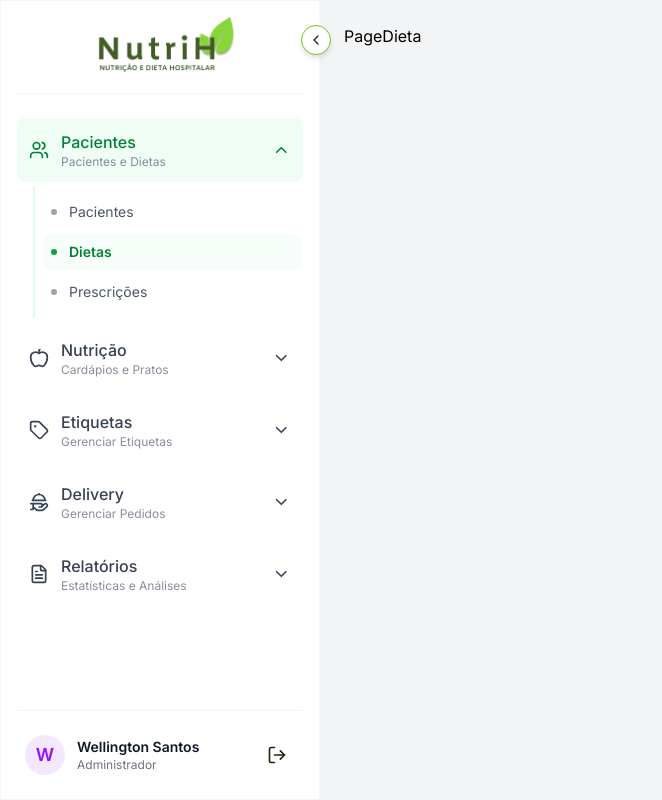
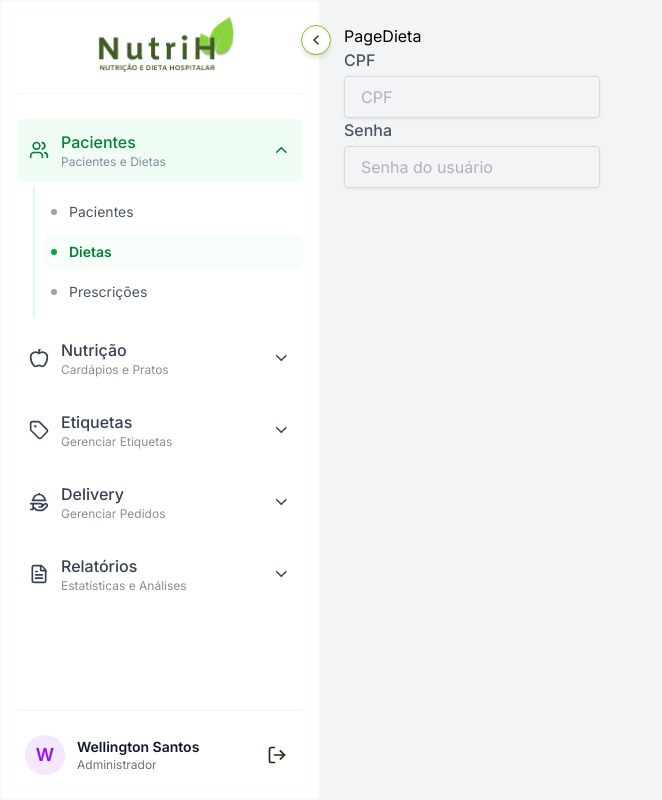
Before and after one commit to UA-Desenvolvimento-e-Inovacao/nutricao-web, a Next.js app: page /paciente/dieta in a window 1280 px wide. Shown: the whole page, without its empty margins (0-662 px from the left). Built offline with nearby package versions, Linux system fonts and the light colour scheme.

Commit message:
componetização de elementos do input

```diff
--- a/src/app/(private)/paciente/dieta/page.tsx
+++ b/src/app/(private)/paciente/dieta/page.tsx
@@ -1,8 +1,13 @@
+import Input from '@/src/components/forms/Input'
 import React from 'react'
 
 function PageDieta() {
   return (
-    <div>PageDieta</div>
+    <div>
+      PageDieta
+      <Input label="CPF" type="text" name="cpf" placeholder='CPF' />
+      <Input label="Senha" type="password" name="password" placeholder='Senha do usuário' />
+    </div>
   )
 }
 
--- /dev/null
+++ b/src/components/forms/Input.tsx
@@ -0,0 +1,23 @@
+import React from 'react'
+
+type InputProps = React.ComponentProps<'input'> & {
+  label?: string,
+  error?: string
+}
+
+function Input({label, error, ...props}: InputProps) {
+  return (
+    <div className='flex-1 flex flex-col gap-1'>
+        <label htmlFor={props.name} className='text-gray-600 font-medium'>
+            {label}
+        </label>
+        <input
+            className='border rounded text-gray-500 border-[#DADADA] shadow-sm shadow-[#e6e6e6]
+                       p-2 px-4 w-64 focus:outline-none focus:shadow-[0_0_2px_2px_rgba(204,234,173,0.2)] focus:border-[#77C526] hover:shadow-[0_0_2px_2px_rgba(204,234,173,0.2)]'
+            type={props.type} id={props.name}  {...props} />
+        {error && <span>{error}</span>}
+    </div>
+  )
+}
+
+export default Input
--- a/src/components/paciente/ListagemPaciente.tsx
+++ b/src/components/paciente/ListagemPaciente.tsx
@@ -1,6 +1,6 @@
 'use client'; // Necessário se estiver usando Next.js App Router (devido ao useState)
 import React, { useState } from 'react';
-import SelectSetor from '@/src/components/buttons/SelectSetor';
+import SelectSetor from '@/src/components/forms/SelectSetor';
 import DashTotal from '@/src/components/dashboards/DashTotal';
 import { Search } from 'lucide-react'; // Opcional: ícones para os botões
 
--- a/tsconfig.json
+++ b/tsconfig.json
@@ -29,6 +29,6 @@
     ".next/types/**/*.ts",
     ".next/dev/types/**/*.ts",
     "**/*.mts"
-, "src/components/buttons/SelectButton.js"  ],
+, "src/components/forms/SelectButton.js"  ],
   "exclude": ["node_modules"]
 }
```
Also changed, not shown: src/components/forms/SelectSetor.tsx (renamed from src/components/buttons/SelectSetor.tsx).
